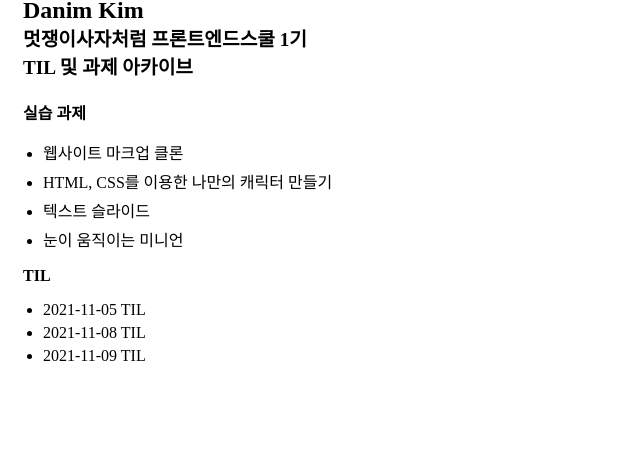
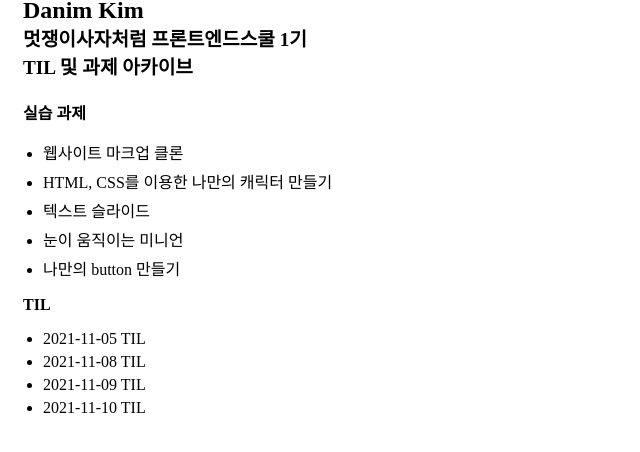
Before and after one commit to danimkim/likelion_front_end_school, a plain HTML site: page index.html in a window 1280 px wide. Shown: the part 190-642 px from the top of the page, without its empty margins (0-640 px from the left). Drawn offline with Linux system fonts and the light colour scheme; a web font is replaced by a local one.

Commit message:
2021-11-10 TIL 추가

```diff
--- a/index.html
+++ b/index.html
@@ -61,6 +61,9 @@
   <li>
     <a href="https://dahhnym.github.io/likelion_front_end_school/Day07/085_mysvgicon.html" target="_blank">눈이 움직이는 미니언</a>
   </li>
+  <li>
+    <a href="https://dahhnym.github.io/likelion_front_end_school/Day08/button_나만의_버튼만들기.html" target="_blank">나만의 button 만들기</a>
+  </li>
   </ul>
   <span>TIL</span>
   <ul>
@@ -73,6 +76,9 @@
       <li>
         <a href="https://github.com/dahhnym/likelion_front_end_school/blob/main/Day07/readme.md" target="_blank">2021-11-09 TIL</a>
       </li>
+      <li>
+        <a href="https://github.com/dahhnym/likelion_front_end_school/blob/main/Day08/readme.md" target="_blank">2021-11-10 TIL</a>
+      </li>
   </ul>
 </body>
 </html>
```
